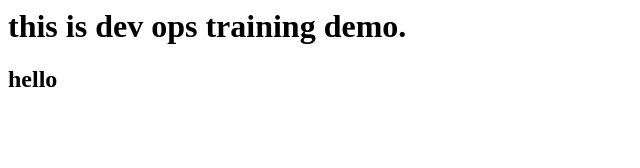
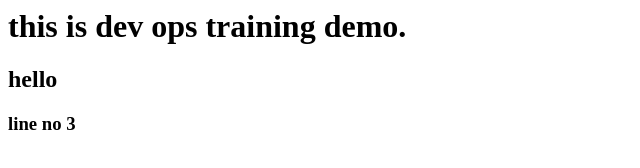
Before and after one commit to ishfaqBhat870/training, a plain HTML site: page index.html in a window 1280 px wide. Shown: the full height of the page, 0-640 px from the left. Drawn offline with Linux system fonts and the light colour scheme.

Commit message:
local change

```diff
--- a/index.html
+++ b/index.html
@@ -1,2 +1,3 @@
 <h1>this is dev ops training demo.</h1>
 <h2>hello </h2>
+<h3>line no 3</h3>
```
